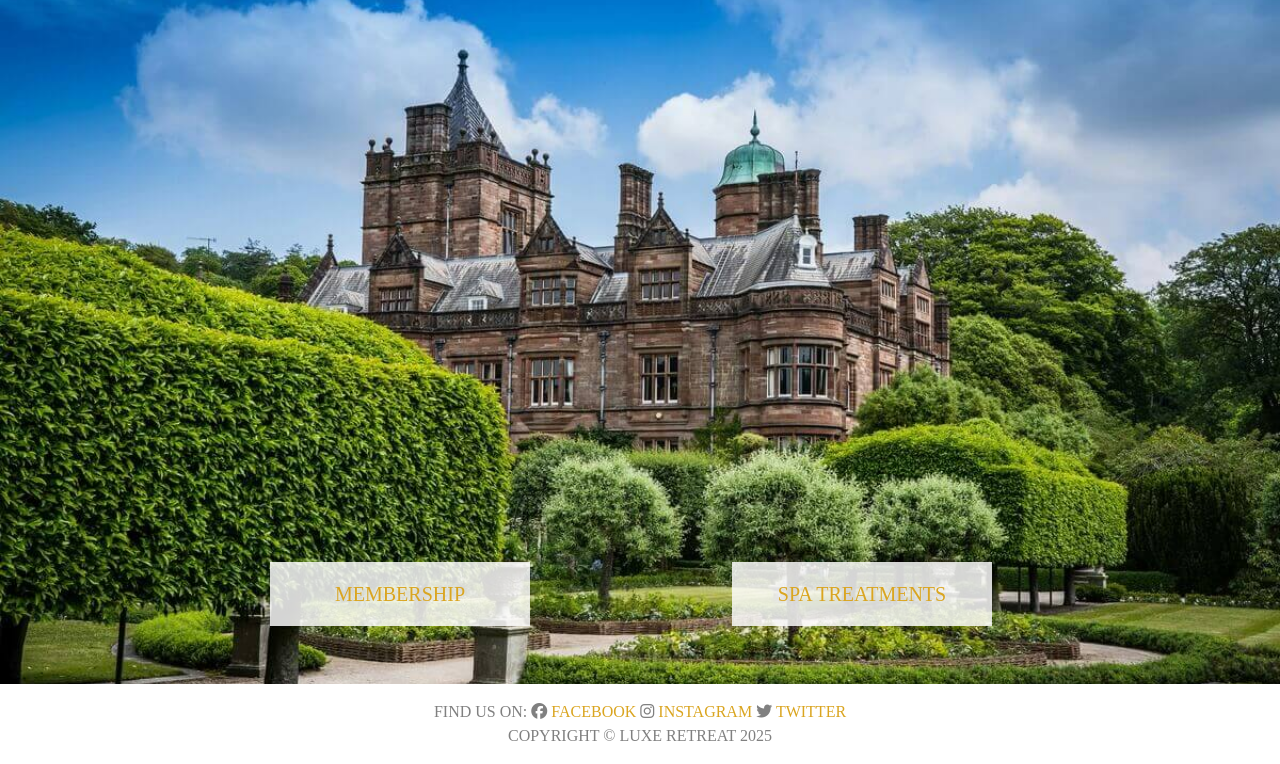
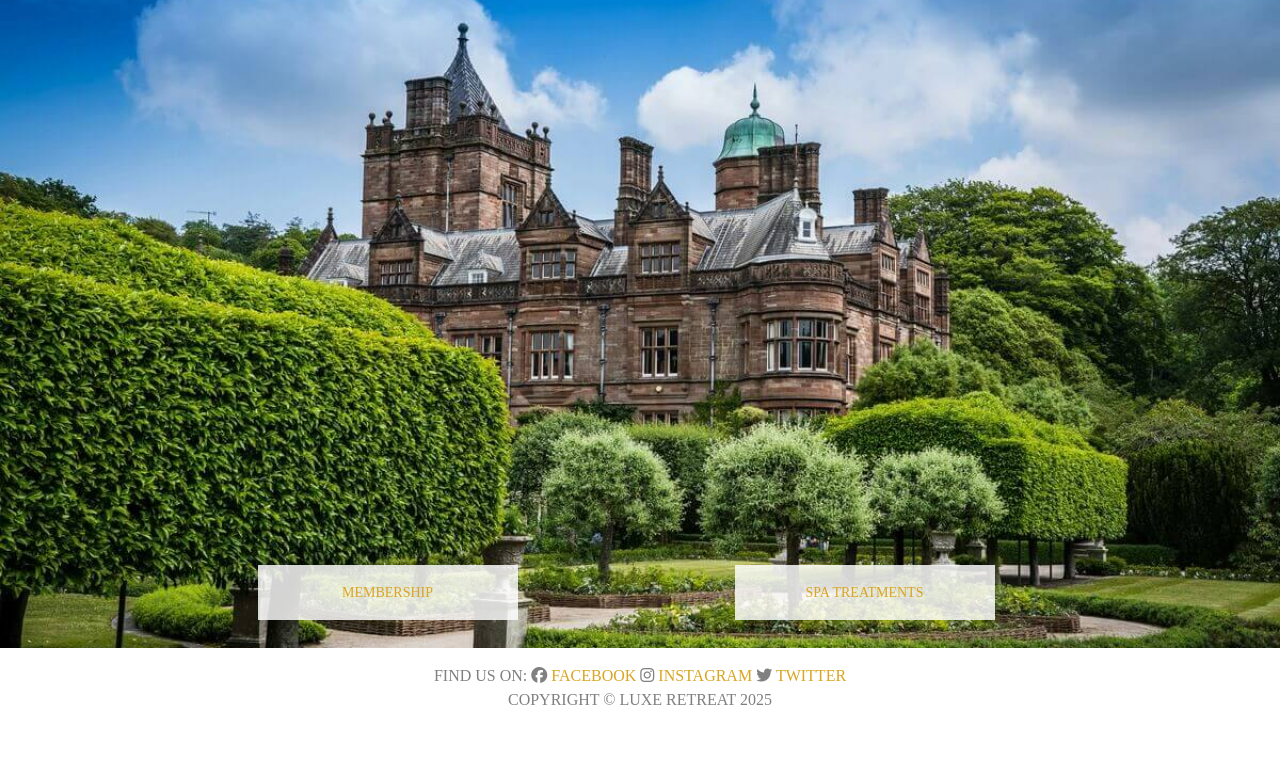
Before and after one commit to CharlieBurton10/luxe_retreat, a Django app: page / in a window 1280 px wide. Shown: the part 72-836 px from the top of the page. After the commit the page ends 777 px from the top, so only its background shows below. Run offline with Django 3.2, Linux system fonts and the light colour scheme; some libraries are stand-ins or nearby versions.

Commit message:
Add media css to home page

```diff
--- a/home/templates/home/index.html
+++ b/home/templates/home/index.html
@@ -18,16 +18,16 @@
 {% endblock %}
 
 {% block footer_header %}
-<div class="container footer-container">
-    <div class="row mt-auto justify-content-around mx-auto">
+<div class="container footer-container fixed-bottom">
+    <div class="row mt-auto justify-content-around">
         <div class="col-4 align-self-center">
             <h4>
-                <a href="" class="shop-now-button btn btn-lg rounded-0 text-uppercase py-3">Membership</a>
+                <a href="" class="shop-now-button btn btn-sm rounded-0 text-uppercase py-3">Membership</a>
             </h4>
         </div>
         <div class="col-4 align-self-center">
             <h4>
-                <a href="" class="shop-now-button btn btn-lg rounded-0 text-uppercase py-3">Spa Treatments</a>
+                <a href="" class="shop-now-button btn btn-sm rounded-0 text-uppercase py-3">Spa Treatments</a>
             </h4>
         </div>
     </div>
--- a/static/css/base.css
+++ b/static/css/base.css
@@ -12,6 +12,8 @@ body {
 
 .footer-container {
     padding: 50px;
+    padding-bottom: 100px;
+    align-content: center;
 }
 
 a {
@@ -100,4 +102,27 @@ a:hover {
         padding-top: 164px;
     }
 
+    .footer-container {
+        width: 100%;
+    }
+
 }
+
+/* fixed top navbar only on small and up */
+@media only screen and (max-width: 767px) {
+
+    .shop-now-button {
+        min-width: 125px;
+        padding: 3px;
+    }
+
+}
+
+/* fixed top navbar only on extra small and up */
+@media only screen and (max-width: 580px) {
+    .footer-container {
+        width: 100%;
+        padding-bottom: 150px;
+    }
+
+}
--- a/templates/base.html
+++ b/templates/base.html
@@ -114,8 +114,8 @@
         {% block footer_header %}
         {% endblock %}
 
-        <footer class="py-3 bg-white w-100">
-            <div class="container text-uppercase text-center text-black ">
+        <footer class="container-fluid fixed-bottom py-3 bg-white">
+            <div class="text-uppercase text-center text-black">
                 <span>Find us on:</span>
                 <i class="fab fa-facebook" aria-hidden="true"></i>
                 <a href="https://www.facebook.com" target="_blank" rel="noopener" aria-label="Find us on Facebook (link opens in a new tab)">Facebook</a>
```
